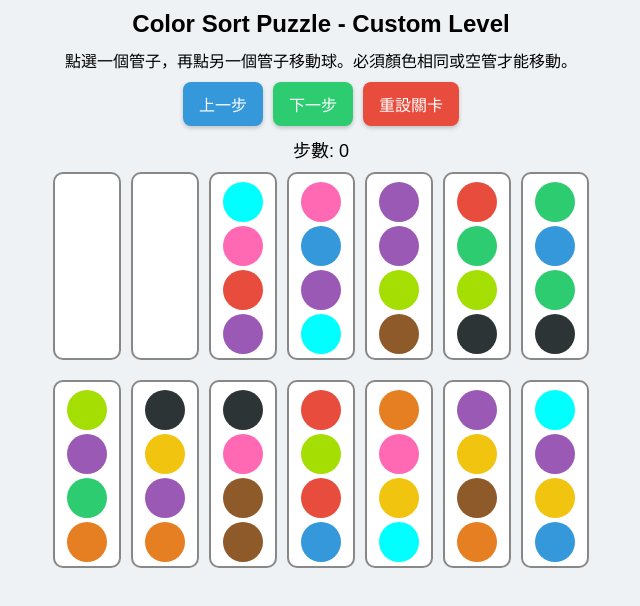
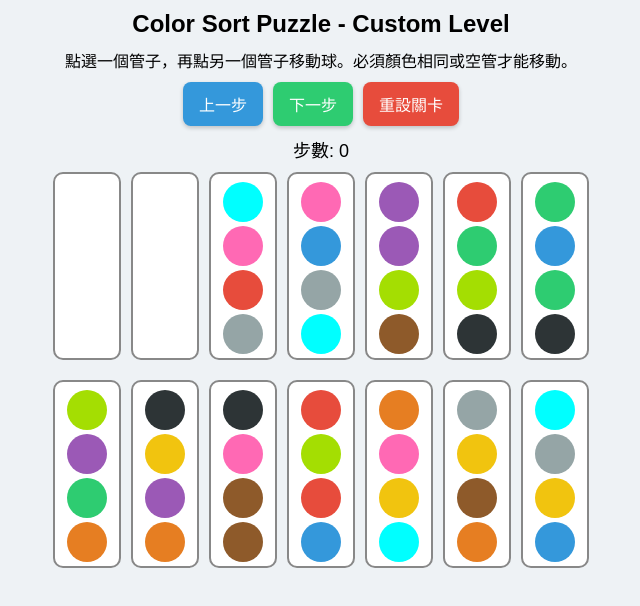
Before and after one commit to nname123/nname123.github.io, a plain HTML site: page index.html in a window 1280 px wide. Shown: the whole page, without its empty margins (319-959 px from the left). Drawn offline with Linux system fonts and the light colour scheme.

Commit message:
Update index.html

```diff
--- a/index.html
+++ b/index.html
@@ -55,8 +55,8 @@ const colors = {
 
 let initialLevel = [
   [], [],
-  ['purple','red','pink','cyan'],
-  ['cyan','purple','blue','pink'],
+  ['gray','red','pink','cyan'],
+  ['cyan','gray','blue','pink'],
   ['brown','lime','purple','purple'],
   ['black','lime','green','red'],
   ['black','green','blue','green'],
@@ -65,8 +65,8 @@ let initialLevel = [
   ['brown','brown','pink','black'],
   ['blue','red','lime','red'],
   ['cyan','yellow','pink','orange'],
-  ['orange','brown','yellow','purple'],
-  ['blue','yellow','purple','cyan']
+  ['orange','brown','yellow','gray'],
+  ['blue','yellow','gray','cyan']
 ];
 
 let level = [];
```
